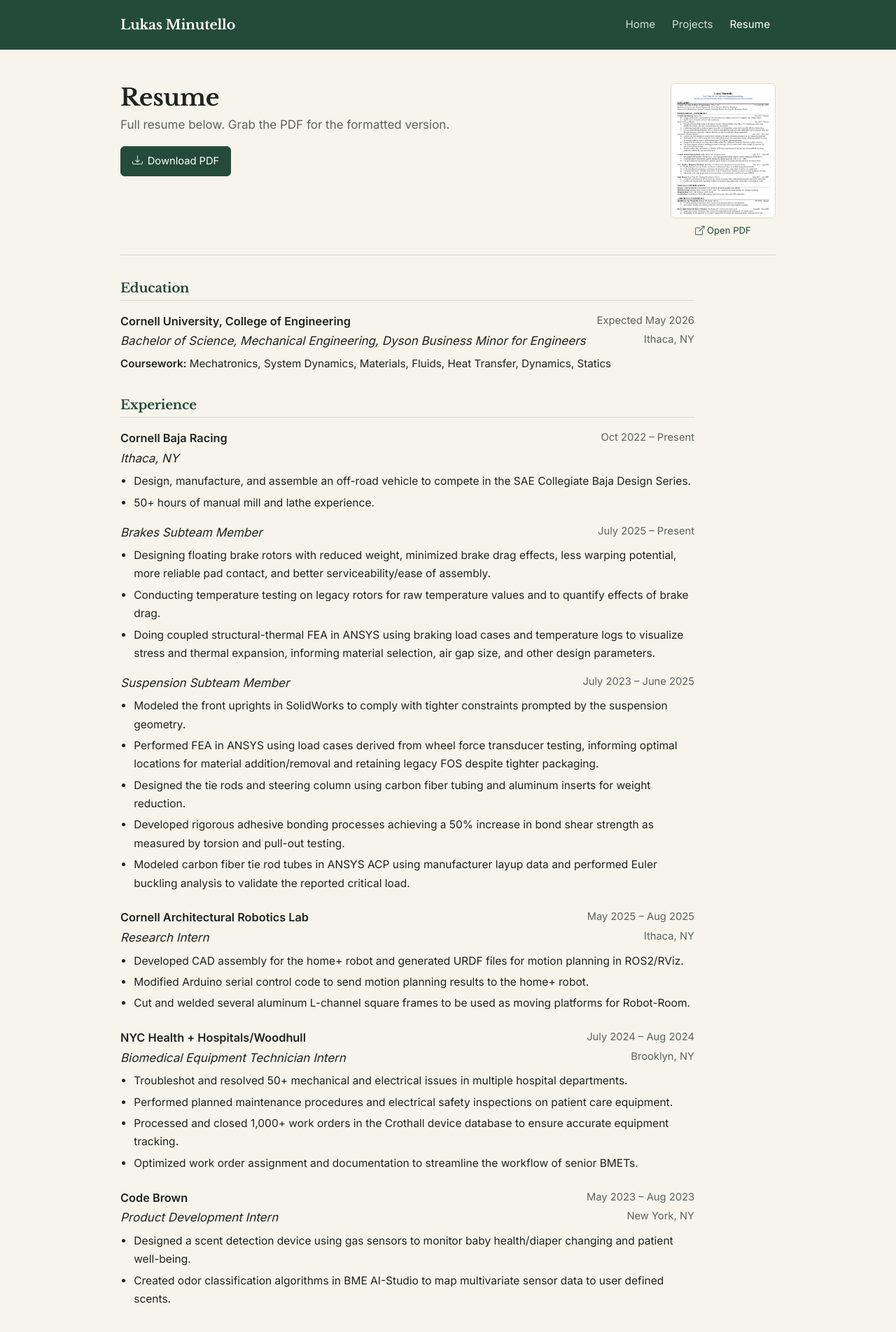
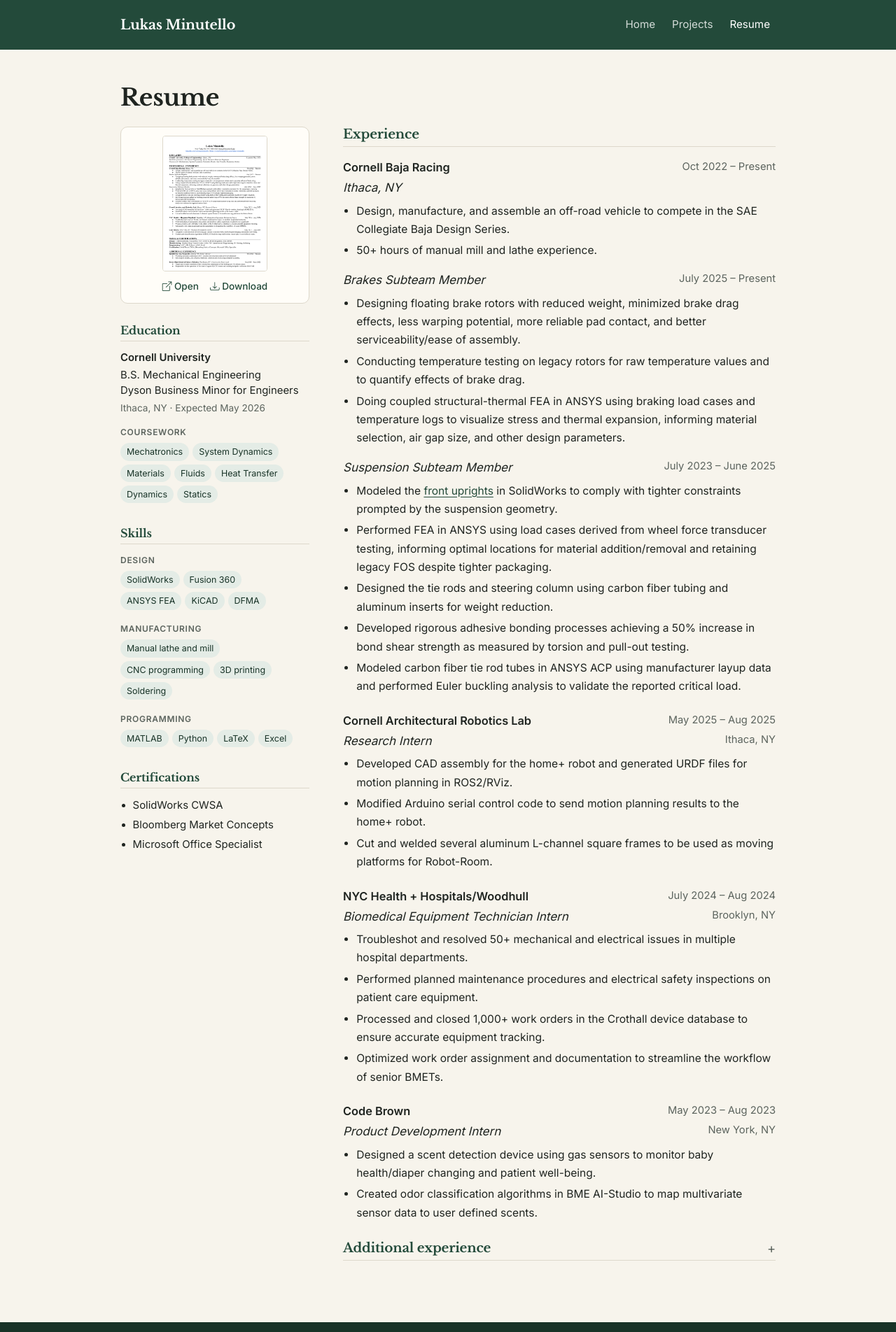
Before and after one commit to lminutello/LukasMinutello, a Jekyll site: the page built from _pages/resume.html, in a window 1280 px wide. Shown: the top 1904 px of the page at 70% size. Built offline with Jekyll 4.4.1, drawn with Linux system fonts in a browser that asks for light colours; some of the changed text lies outside the part shown.

Commit message:
Resume page: sidebar layout
- Left sidebar: compact PDF preview with Open/Download links, education,
  skills as grouped tag chips, certifications
- Main column: experience, with front uprights linked to its project page
- Additional experience collapses behind a toggle
- Phones: preview, education, experience, then skills

Co-Authored-By: Claude Opus 5.5 <noreply@anthropic.com>
Claude-Session: https://claude.ai/code/session_01APgtAAANrpUwGP3NcpSnbC

```diff
--- a/_pages/resume.html
+++ b/_pages/resume.html
@@ -4,31 +4,56 @@ title: Resume - Lukas Minutello
 permalink: /resume/
 ---
 
-<div class="resume-top">
-  <div>
-    <h1>Resume</h1>
-    <p class="resume-sub">Full resume below. Grab the PDF for the formatted version.</p>
-    <div class="btn-row">
-      <a class="btn-green" href="{{ '/assets/resumeLM.pdf' | relative_url }}" download><i class="bi bi-download"></i> Download PDF</a>
-      {% if site.resume_docx %}<a class="btn-outline-green" href="{{ site.resume_docx | relative_url }}" download><i class="bi bi-file-earmark-word"></i> Download Word</a>{% endif %}
+<h1 class="resume-title">Resume</h1>
+
+<div class="resume-layout">
+
+<aside class="resume-side">
+
+  <div class="resume-preview">
+    <a href="{{ '/assets/resumeLM.pdf' | relative_url }}" target="_blank" rel="noopener" title="Open the PDF">
+      <img src="{{ '/assets/images/resume-preview.png' | relative_url }}" alt="Resume PDF preview">
+    </a>
+    <div class="preview-links">
+      <a href="{{ '/assets/resumeLM.pdf' | relative_url }}" target="_blank" rel="noopener"><i class="bi bi-box-arrow-up-right"></i> Open</a>
+      <a href="{{ '/assets/resumeLM.pdf' | relative_url }}" download><i class="bi bi-download"></i> Download</a>
+      {% if site.resume_docx %}<a href="{{ site.resume_docx | relative_url }}" download><i class="bi bi-file-earmark-word"></i> Word</a>{% endif %}
     </div>
   </div>
-  <a class="resume-preview" href="{{ '/assets/resumeLM.pdf' | relative_url }}" target="_blank" rel="noopener" title="Open the PDF">
-    <img src="{{ '/assets/images/resume-preview.png' | relative_url }}" alt="Resume PDF preview">
-    <span><i class="bi bi-box-arrow-up-right"></i> Open PDF</span>
-  </a>
-</div>
-
-<div class="resume">
 
   <section>
     <h2>Education</h2>
-<div class="r-entry">
-  <div class="r-head"><strong>Cornell University, College of Engineering</strong><span>Expected May 2026</span></div>
-  <div class="r-sub"><em>Bachelor of Science, Mechanical Engineering, Dyson Business Minor for Engineers</em><span>Ithaca, NY</span></div>
-  <p class="r-note"><strong>Coursework:</strong> Mechatronics, System Dynamics, Materials, Fluids, Heat Transfer, Dynamics, Statics</p>
+    <p class="side-title">Cornell University</p>
+    <p class="side-sub">B.S. Mechanical Engineering<br>Dyson Business Minor for Engineers</p>
+    <p class="side-meta">Ithaca, NY · Expected May 2026</p>
+    <p class="side-label">Coursework</p>
+    <div>
+      <span class="tag">Mechatronics</span><span class="tag">System Dynamics</span><span class="tag">Materials</span><span class="tag">Fluids</span><span class="tag">Heat Transfer</span><span class="tag">Dynamics</span><span class="tag">Statics</span>
     </div>
   </section>
+
+  <section>
+    <h2>Skills</h2>
+    <p class="side-label">Design</p>
+    <div><span class="tag">SolidWorks</span><span class="tag">Fusion 360</span><span class="tag">ANSYS FEA</span><span class="tag">KiCAD</span><span class="tag">DFMA</span></div>
+    <p class="side-label">Manufacturing</p>
+    <div><span class="tag">Manual lathe and mill</span><span class="tag">CNC programming</span><span class="tag">3D printing</span><span class="tag">Soldering</span></div>
+    <p class="side-label">Programming</p>
+    <div><span class="tag">MATLAB</span><span class="tag">Python</span><span class="tag">LaTeX</span><span class="tag">Excel</span></div>
+  </section>
+
+  <section>
+    <h2>Certifications</h2>
+    <ul class="side-list">
+      <li>SolidWorks CWSA</li>
+      <li>Bloomberg Market Concepts</li>
+      <li>Microsoft Office Specialist</li>
+    </ul>
+  </section>
+
+</aside>
+
+<div class="resume-main">
 
   <section>
     <h2>Experience</h2>
@@ -48,7 +73,7 @@ permalink: /resume/
       </ul>
       <div class="r-role"><em>Suspension Subteam Member</em><span>July 2023 – June 2025</span></div>
       <ul>
-    <li>Modeled the front uprights in SolidWorks to comply with tighter constraints prompted by the suspension geometry.</li>
+        <li>Modeled the <a href="{{ '/projects/2024-front-uprights/' | relative_url }}">front uprights</a> in SolidWorks to comply with tighter constraints prompted by the suspension geometry.</li>
         <li>Performed FEA in ANSYS using load cases derived from wheel force transducer testing, informing optimal locations for material addition/removal and retaining legacy FOS despite tighter packaging.</li>
         <li>Designed the tie rods and steering column using carbon fiber tubing and aluminum inserts for weight reduction.</li>
         <li>Developed rigorous adhesive bonding processes achieving a 50% increase in bond shear strength as measured by torsion and pull-out testing.</li>
@@ -87,18 +112,9 @@ permalink: /resume/
     </div>
   </section>
 
-<section>
-<h2>Skills and certifications</h2>
-<dl class="r-skills">
-  <dt>Design</dt><dd>CAD (SolidWorks, Fusion 360), FEA (ANSYS), PCB Design (KiCAD), DFMA</dd>
-  <dt>Manufacturing</dt><dd>Machine Shop Trained (Lathe, Mill), CNC Operation and Programming, 3D Printing, Soldering</dd>
-  <dt>Programming</dt><dd>MATLAB, Python, LaTeX, Excel</dd>
-  <dt>Certifications</dt><dd>SolidWorks CWSA, Bloomberg Market Concepts, Microsoft Office Specialist</dd>
-</dl>
-</section>
+  <details class="r-more">
+    <summary><h2>Additional experience</h2></summary>
 
-<section>
-<h2>Additional experience</h2>
     <div class="r-entry">
       <div class="r-head"><strong>Tech4Teens, Inc. Nonprofit</strong><span>Oct 2022 – Present</span></div>
       <div class="r-sub"><em>Senior Advisor</em><span>Astoria, NY</span></div>
@@ -115,6 +131,7 @@ permalink: /resume/
         <li>Responsible for the operation of the team's Laguna IQ CNC router and creating toolpaths on Fusion 360 CAM.</li>
       </ul>
     </div>
-</section>
+  </details>
+</div>
 
 </div>
--- a/_sass/custom.scss
+++ b/_sass/custom.scss
@@ -212,45 +212,75 @@ footer {
 }
 
 // ---------- Resume page ----------
-.resume-top {
-  display: flex;
-  justify-content: space-between;
-  align-items: flex-start;
-  gap: 24px;
-  padding-bottom: 1.5rem;
-  border-bottom: 1px solid $rule;
-  margin-bottom: 1rem;
-  h1 { margin: 0 0 0.3rem; }
+.resume-layout {
+  display: grid;
+  grid-template-columns: 270px minmax(0, 1fr);
+  gap: 48px;
+  align-items: start;
 }
-.resume-sub { color: $muted; margin: 0 0 1rem; }
+
+.resume-side {
+  font-size: 0.93rem;
+  section { margin-top: 1.8rem; }
+  h2 {
+    font-size: 1rem;
+    color: $green;
+    border-bottom: 1px solid $rule;
+    padding-bottom: 5px;
+    margin: 0 0 0.7rem;
+  }
+  .tag { font-size: 0.78rem; }
+}
+.side-title { font-weight: 600; margin: 0; }
+.side-sub { margin: 0.1rem 0 0.2rem; line-height: 1.45; }
+.side-meta { color: $muted; font-size: 0.85rem; margin: 0 0 0.6rem; }
+.side-label {
+  font-size: 0.75rem;
+  font-weight: 600;
+  letter-spacing: 0.06em;
+  text-transform: uppercase;
+  color: $muted;
+  margin: 0.8rem 0 0.3rem;
+}
+.side-list { padding-left: 1.1rem; margin: 0; li { margin-bottom: 0.2rem; } }
 
 .resume-preview {
-  flex-shrink: 0;
-  width: 150px;
-  text-decoration: none;
+  background: $paper;
+  border: 1px solid $rule;
+  border-radius: 10px;
+  padding: 12px;
   text-align: center;
-  font-size: 0.82rem;
-  color: $green;
   img {
-    width: 100%;
+    width: 150px;
     display: block;
+    margin: 0 auto;
     border: 1px solid $rule;
-    border-radius: 6px;
+    border-radius: 4px;
     background: #fff;
-    margin-bottom: 6px;
     transition: transform 0.2s, border-color 0.2s;
   }
-  &:hover img { transform: translateY(-2px); border-color: $green; }
+  a:hover img { transform: translateY(-2px); border-color: $green; }
+}
+.preview-links {
+  display: flex;
+  justify-content: center;
+  gap: 16px;
+  margin-top: 10px;
+  font-size: 0.85rem;
+  a { text-decoration: none; font-weight: 500; }
+  a:hover { text-decoration: underline; }
 }
 
-.resume {
-  max-width: 820px;
+.resume-title { margin: 0 0 1.4rem; }
+
+.resume-main {
+  > section > h2:first-child { margin-top: 0; }
   h2 {
     font-size: 1.15rem;
     color: $green;
     border-bottom: 1px solid $rule;
     padding-bottom: 6px;
-    margin: 2.2rem 0 1rem;
+    margin: 1.2rem 0 1rem;
   }
   ul { margin: 0.35rem 0 0.9rem; padding-left: 1.2rem; }
   li { margin-bottom: 0.25rem; font-size: 0.97rem; }
@@ -266,20 +296,27 @@ footer {
 .r-head strong { font-size: 1.02rem; }
 .r-sub em, .r-role em { color: $ink; }
 .r-role { margin-top: 0.6rem; }
-.r-note { margin: 0.3rem 0 0; font-size: 0.95rem; }
-.r-skills {
-  display: grid;
-  grid-template-columns: 140px 1fr;
-  gap: 6px 16px;
-  dt { font-weight: 600; }
-  dd { margin: 0; }
+
+.r-more {
+  margin-top: 1.6rem;
+  summary {
+    cursor: pointer;
+    list-style: none;
+    &::-webkit-details-marker { display: none; }
+    h2 { display: flex; justify-content: space-between; align-items: center; }
+    h2::after { content: "+"; font-family: $sans; font-weight: 400; color: $muted; }
+  }
+  &[open] summary h2::after { content: "\2212"; }
 }
 
-@media (max-width: 680px) {
-  .resume-top { flex-direction: column-reverse; align-items: center; text-align: center; }
-  .resume-top .btn-row { justify-content: center; }
-  .resume-preview { width: 120px; }
-  .r-skills { grid-template-columns: 1fr; gap: 0 0; dd { margin-bottom: 8px; } }
+@media (max-width: 820px) {
+  .resume-layout { grid-template-columns: 1fr; gap: 8px; }
+  .resume-title { text-align: center; }
+  .resume-side { display: contents; }
+  .resume-preview { order: -2; }
+  .resume-side section:first-of-type { order: -1; }
+  .resume-side section { order: 1; }
+  .resume-main { order: 0; margin-top: 1.4rem; }
 }
 
 // ---------- Contact popup ----------
```
Lines whose indentation alone changed are shown as unchanged.
